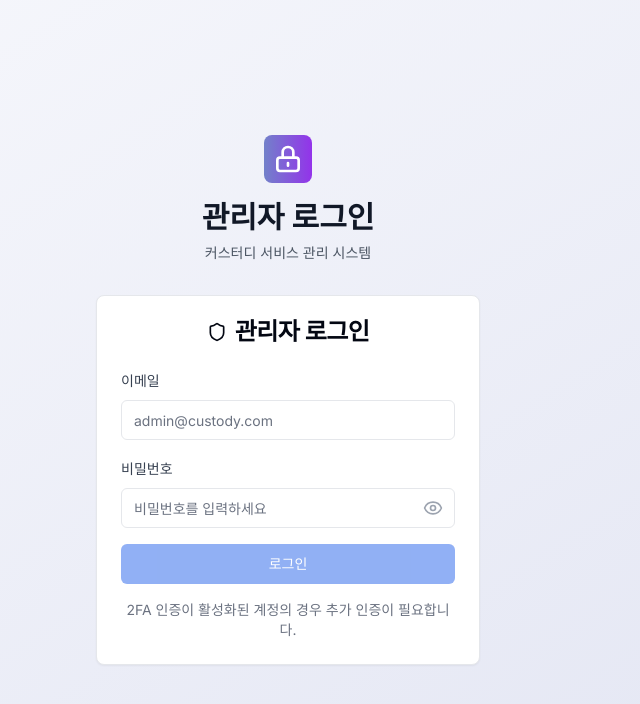
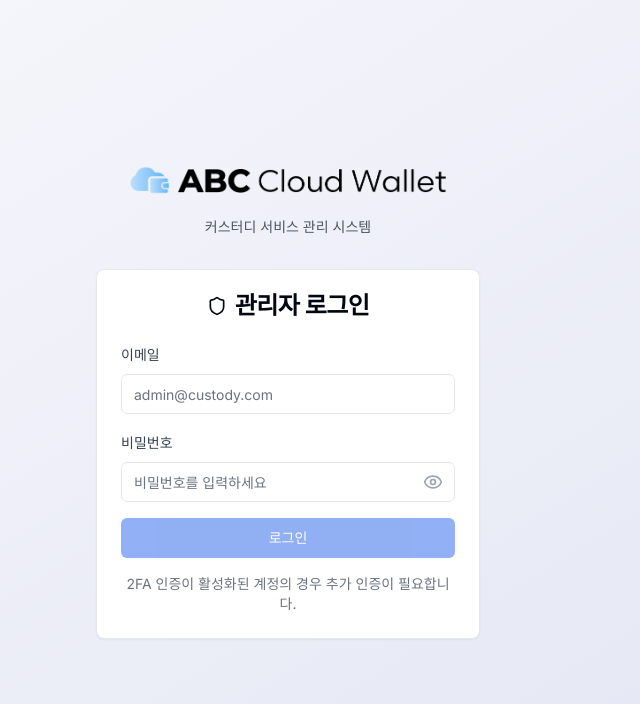
Before and after one commit to ColligenceLabs/abc-custody-admin, a Next.js app: page /admin/auth/login in a window 1280 px wide. Shown: the top 704 px of the page, without its empty margins (352-992 px from the left). Built offline with nearby package versions, Linux system fonts and the light colour scheme; no server answers.

Commit message:
feat: Apply ABC Custody logo to admin panel
- Add logo files (symbol and text) to public/logo directory
- Update login page to display both symbol and text logos
- Update sidebar to show logo based on collapsed state
- Apply consistent logo sizing matching abc-custody design

```diff
--- a/src/app/admin/auth/login/page.tsx
+++ b/src/app/admin/auth/login/page.tsx
@@ -11,15 +11,19 @@ export default function AdminLoginPage() {
     <div className="min-h-screen flex items-center justify-center bg-gradient-to-br from-sapphire-50 to-sapphire-100 dark:from-sapphire-950 dark:to-sapphire-900">
       <div className="max-w-md w-full space-y-8 p-8">
         <div className="text-center">
-          <div className="mx-auto h-12 w-12 bg-gradient-to-r from-sapphire-500 to-purple-600 rounded-lg flex items-center justify-center mb-4">
-            <svg className="h-8 w-8 text-white" fill="none" stroke="currentColor" viewBox="0 0 24 24">
-              <path strokeLinecap="round" strokeLinejoin="round" strokeWidth={2} d="M12 15v2m-6 4h12a2 2 0 002-2v-6a2 2 0 00-2-2H6a2 2 0 00-2 2v6a2 2 0 002 2zm10-10V7a4 4 0 00-8 0v4h8z" />
-            </svg>
+          <div className="mx-auto mb-4 flex items-center justify-center gap-2">
+            <img
+              src="/logo/ABCcw_logo_symbol.png"
+              alt="ABC Logo"
+              className="h-10 w-10 object-contain"
+            />
+            <img
+              src="/logo/ABCcw_logo_text.png"
+              alt="ABC Custody Wallet"
+              className="h-6 w-auto object-contain"
+            />
           </div>
-          <h2 className="text-3xl font-bold text-gray-900 dark:text-gray-100">
-            관리자 로그인
-          </h2>
-          <p className="mt-2 text-sm text-gray-600 dark:text-gray-400">
+          <p className="text-sm text-gray-600 dark:text-gray-400">
             커스터디 서비스 관리 시스템
           </p>
         </div>
--- a/src/components/admin/layout/AdminSidebar.tsx
+++ b/src/components/admin/layout/AdminSidebar.tsx
@@ -435,22 +435,27 @@ export function AdminSidebar({ collapsed = false, onToggleCollapse }: AdminSideb
       )}
     >
       {/* Logo Section */}
-      <div className="p-4">
-        <div className="flex items-center gap-3">
-          <div className="flex-shrink-0 h-8 w-8 bg-gradient-to-r from-sapphire-500 to-purple-600 rounded-lg flex items-center justify-center">
-            <Vault className="h-5 w-5 text-white" />
+      <div className={`flex items-center h-16 ${collapsed ? 'justify-center px-2' : 'px-4'}`}>
+        {collapsed ? (
+          <img
+            src="/logo/ABCcw_logo_symbol.png"
+            alt="ABC Logo"
+            className="h-5 w-5 object-contain"
+          />
+        ) : (
+          <div className="flex items-center gap-2">
+            <img
+              src="/logo/ABCcw_logo_symbol.png"
+              alt="ABC Logo"
+              className="h-6 w-6 object-contain"
+            />
+            <img
+              src="/logo/ABCcw_logo_text.png"
+              alt="ABC Custody Wallet"
+              className="h-4 w-auto object-contain"
+            />
           </div>
-          {!collapsed && (
-            <div>
-              <h1 className="text-lg font-bold text-gray-900 dark:text-gray-100">
-                Custody Admin
-              </h1>
-              <p className="text-xs text-gray-500 dark:text-gray-400">
-                관리 시스템
-              </p>
-            </div>
-          )}
-        </div>
+        )}
       </div>
 
       {/* Navigation Menu */}
```
Also changed, not shown: public/logo/ABCcw_logo_symbol.png (added), public/logo/ABCcw_logo_text.png (added).
